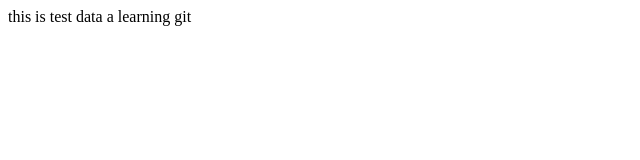
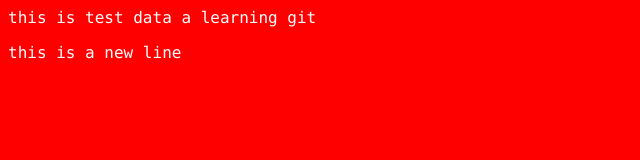
Before and after one commit to WeboPaul/weboPaul.github.io, a plain HTML site: page hello.html in a window 1280 px wide. Shown: the whole page, without its empty margins (0-640 px from the left). Drawn offline with Linux system fonts and the light colour scheme.

Commit message:
Updated hello.html with a new line

```diff
--- a/hello.html
+++ b/hello.html
@@ -1,9 +1,10 @@
 <html>
 <head>
 <title>This is just a learning tool</title>
-<link type="text/css" rel="stylesheets" href="style.css">
+<link type="text/css" rel="stylesheet" href="style.css">
 </head>
 <body>
 <p>this is test data a learning git </p>
+<p> this is a new line</p>
 </body>
 </html>
```
